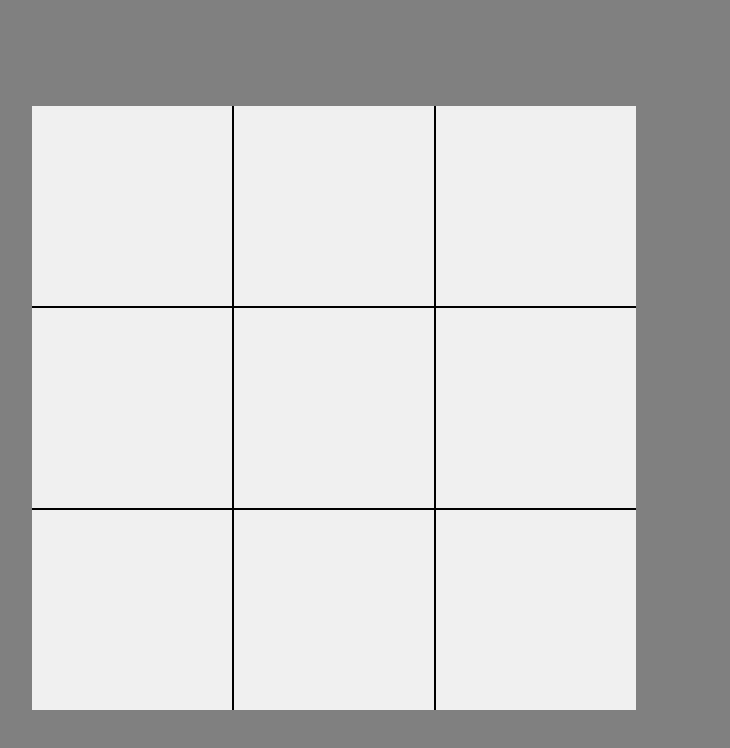
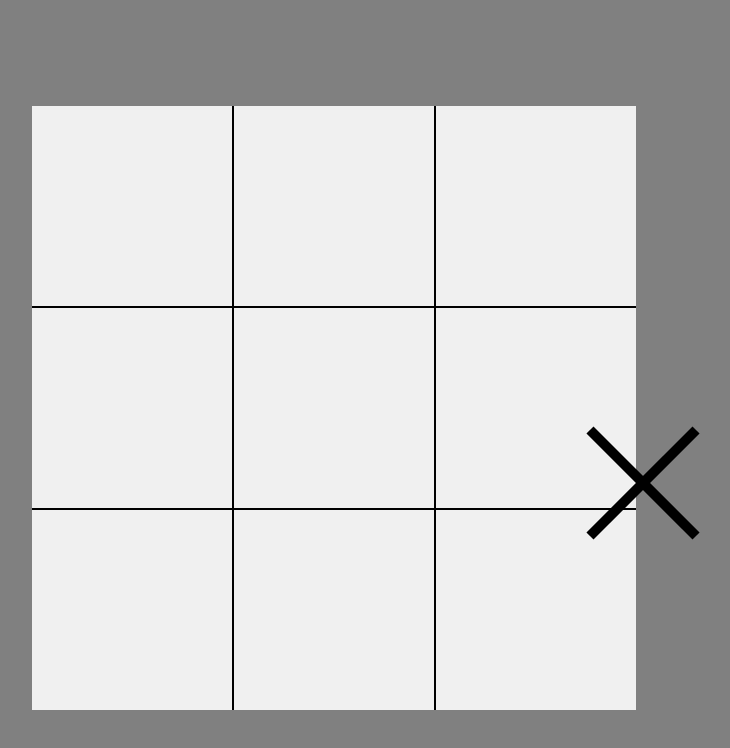
Before and after one commit to lancesparks/tic_tac_toe, a plain HTML site: page game.html in a window 1280 px wide. Shown: the whole page, without its empty margins (313-1043 px from the left). Drawn offline with Linux system fonts and the light colour scheme.

Commit message:
create x mark

```diff
--- a/game.css
+++ b/game.css
@@ -55,3 +55,20 @@ html {
 .bm {
   border-right: 2px solid #000;
 }
+
+.x_mark {
+  position: relative;
+  height: 150px;
+  width: 10px;
+  background-color: #000;
+}
+
+.left_cross {
+  position: absolute;
+  transform: rotate(45deg);
+}
+
+.right_cross {
+  position: absolute;
+  transform: rotate(-45deg);
+}
--- a/game.html
+++ b/game.html
@@ -18,6 +18,11 @@
         <div class="game_board_item bm"></div>
         <div class="game_board_item br"></div>
       </div>
+
+      <div class="x_mark_container">
+        <div class="x_mark left_cross"></div>
+        <div class="x_mark right_cross"></div>
+      </div>
     </main>
   </body>
 </html>
```
